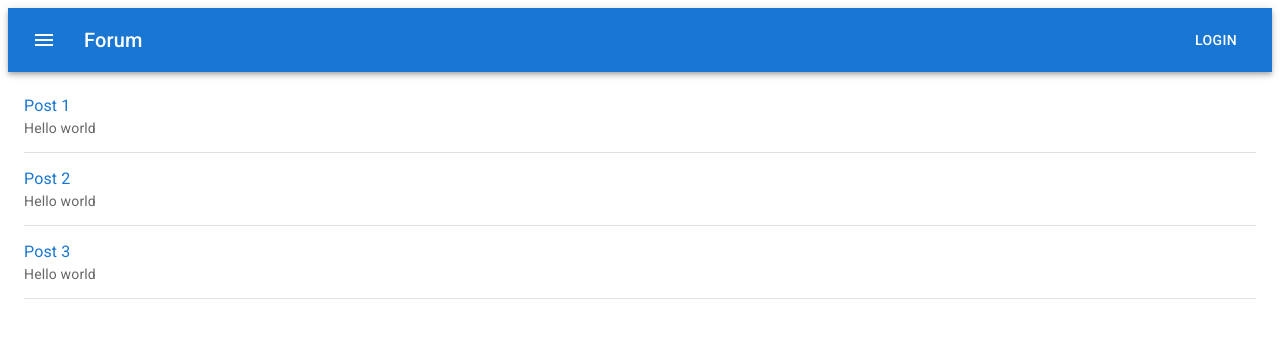
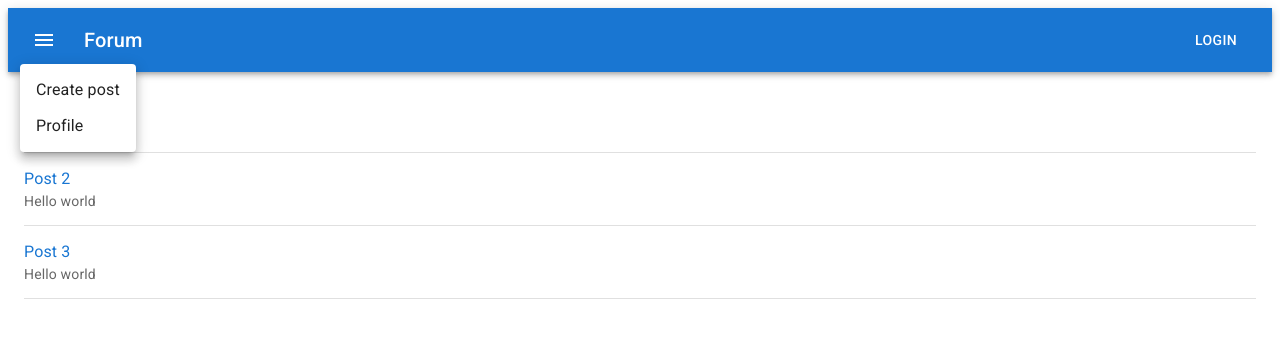
Before and after one commit to Glenn-Chiang/forum-client, a React (Vite) app: page / in a window 1280 px wide. Both pictures are taken after a click on the button 44 px from the left and 40 px from the top of the page. Shown: the top 338 px of the page. Built offline with nearby package versions, Linux system fonts and the light colour scheme.

Commit message:
Add NavMenu with link to CreatePostPage

```diff
--- a/src/components/NavBar.tsx
+++ b/src/components/NavBar.tsx
@@ -1,15 +1,13 @@
-import MenuIcon from "@mui/icons-material/Menu";
-import { AppBar, Box, Button, IconButton, Link, Toolbar } from "@mui/material";
+import { AppBar, Box, Button, Link, Toolbar } from "@mui/material";
 import { Link as RouterLink } from "react-router";
+import NavMenu from "./NavMenu";
 
 export default function NavBar() {
   return (
     <Box sx={{ flexGrow: 1 }}>
       <AppBar position="sticky">
         <Toolbar>
-          <IconButton size="large" edge="start" color="inherit" sx={{ mr: 2 }}>
-            <MenuIcon />
-          </IconButton>
+          <NavMenu/>
           <Link
             component={RouterLink}
             to={"/"}
--- /dev/null
+++ b/src/components/NavMenu.tsx
@@ -0,0 +1,39 @@
+import { IconButton, Menu, MenuItem, Link } from "@mui/material";
+import MenuIcon from "@mui/icons-material/Menu";
+import { useState } from "react";
+import { Link as RouterLink } from "react-router";
+
+export default function NavMenu() {
+  const [anchor, setAnchor] = useState<null | HTMLElement>(null);
+  const open = Boolean(anchor);
+  const handleClick = (event: React.MouseEvent<HTMLButtonElement>) => {
+    setAnchor(event.currentTarget);
+  };
+  const handleClose = () => {
+    setAnchor(null);
+  };
+
+  return (
+    <>
+      <IconButton
+        onClick={handleClick}
+        size="large"
+        edge="start"
+        color="inherit"
+        sx={{ mr: 2 }}
+      >
+        <MenuIcon />
+      </IconButton>
+      <Menu anchorEl={anchor} open={open} onClose={handleClose}>
+        <Link
+          component={RouterLink}
+          to={"/posts/create"}
+          style={{ color: "inherit", textDecoration: "none" }}
+        >
+          <MenuItem onClick={handleClose}>Create post</MenuItem>
+        </Link>
+        <MenuItem onClick={handleClose}>Profile</MenuItem>
+      </Menu>
+    </>
+  );
+}
--- a/src/routes.tsx
+++ b/src/routes.tsx
@@ -20,7 +20,7 @@ export default function AppRouter() {
             <Route index element={<Home />} />
             <Route path=":id" element={<PostPage/>}/>
             <Route path="create" element={<CreatePostPage/>}/>
-            <Route path="edit" element={<EditPostPage/>}/>
+            <Route path=":id/edit" element={<EditPostPage/>}/>
           </Route>
 
           <Route path="profiles">
```
